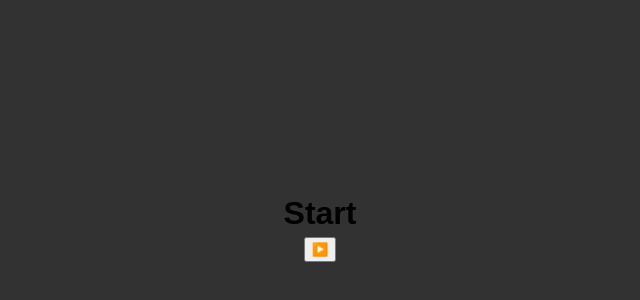
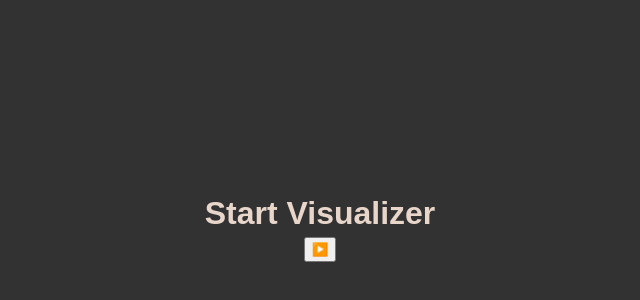
Before and after one commit to aliiscript/simple-audio-visualizer, a Next.js app: page / in a window 1280 px wide. Shown: the part 174-474 px from the top of the page, without its empty margins (320-960 px from the left). Built offline with nearby package versions, Linux system fonts and the light colour scheme.

Commit message:
fix overlay styles

```diff
--- a/src/components/layout/CanvasLayout/CanvasLayout.tsx
+++ b/src/components/layout/CanvasLayout/CanvasLayout.tsx
@@ -32,6 +32,7 @@ const CanvasLayout = ({ children }: CanvasLayoutProps) => {
                 touchAction: "none",
                 // color from blender world theme
                 backgroundColor: "rgb(50,50,50)",
+                transition: "all 1s",
             }}
             // Uncomment when using
             // depth texture in shaders
--- /dev/null
+++ b/src/dom/Overlay/Overlay.module.css
@@ -0,0 +1,110 @@
+/*
+.fullscreen {
+  position: absolute;
+  top: 0;
+  left: 0;
+  width: 100%;
+  height: 100%;
+  display: flex;
+  flex-direction: column;
+  justify-content: center;
+  align-items: center;
+  transition: all 1s;
+}
+
+.stack {
+  width: 100%;
+  display: flex;
+  justify-content: space-around;
+  align-items: center;
+  color: #606060;
+}
+
+.bg {
+  background: #252525;
+}
+
+.fullscreen .logout {
+  background: transparent;
+  border: none;
+  width: auto;
+  color: white;
+  display: block;
+  margin: 10px auto;
+}
+
+.fullscreen .continue-link {
+  text-decoration: none;
+  transition: all 1s;
+  width: 20%;
+  text-align: center;
+}
+
+.fullscreen.notready .continue-link {
+  cursor: auto;
+  color: #606060;
+}
+
+.fullscreen.ready .continue-link {
+  cursor: pointer;
+  color: white;
+}
+
+.fullscreen.clicked {
+  pointer-events: none;
+  opacity: 0;
+}
+
+.pmndrs-menu {
+  position: absolute;
+  top: 0;
+  left: 0;
+  width: 100%;
+  height: 100%;
+  display: flex;
+  color: #999;
+  padding: 40px;
+  pointer-events: none;
+  justify-content: center;
+  align-items: flex-end;
+  flex-direction: row;
+  font-size: 10px;
+  line-height: 1.5em;
+}
+
+.pmndrs-menu.left {
+  justify-content: flex-start;
+}
+
+.pmndrs-menu.right {
+  justify-content: flex-end;
+}
+
+.pmndrs-menu > div {
+  word-wrap: none;
+  word-break: none;
+  white-space: pre;
+  padding-left: 25px;
+  padding-right: 25px;
+  display: flex;
+  justify-content: flex-start;
+  align-items: flex-start;
+  flex-direction: column;
+}
+
+.pmndrs-menu > div b {
+  font-weight: 600;
+  color: #b0b0b0;
+}
+
+.pmndrs-menu a {
+  pointer-events: all;
+  cursor: pointer;
+  color: inherit;
+  text-decoration: none;
+}
+
+.pmndrs-menu a:hover {
+  text-decoration: underline;
+  color: inherit;
+} */
--- a/src/dom/Overlay/Overlay.tsx
+++ b/src/dom/Overlay/Overlay.tsx
@@ -1,11 +1,12 @@
-
 import * as React from "react";
 import styled from "styled-components";
+import styles from "./Overlay.module.css";
+
 function Overlay({ ready, set }: any) {
     return (
         <FullscreenDiv style={{ display: ready ? "none" : "flex" }}>
             <CenterDiv>
-                <StyledH1>Start</StyledH1>
+                <StyledH1>Start Visualizer</StyledH1>
                 <button style={{ cursor: "hand" }} onClick={() => set(true)}>
                     ▶️
                 </button>
@@ -36,6 +37,7 @@ const CenterDiv = styled.div`
 `;
 
 const StyledH1 = styled.h1`
+    color: #e8d6cb;
     font-size: 2rem;
 `;
 
```
